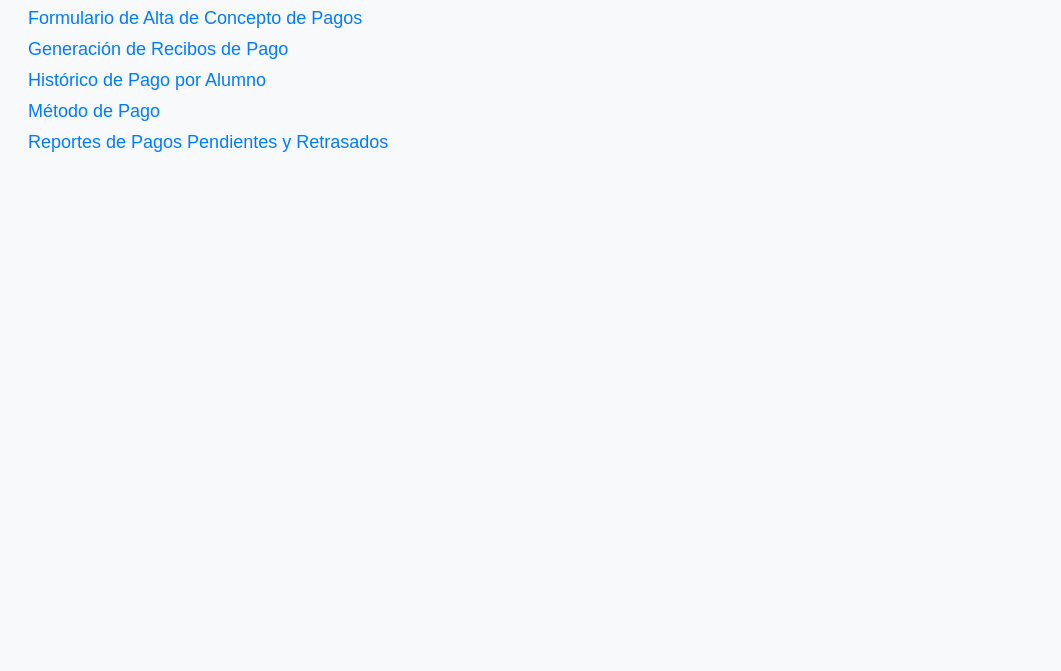
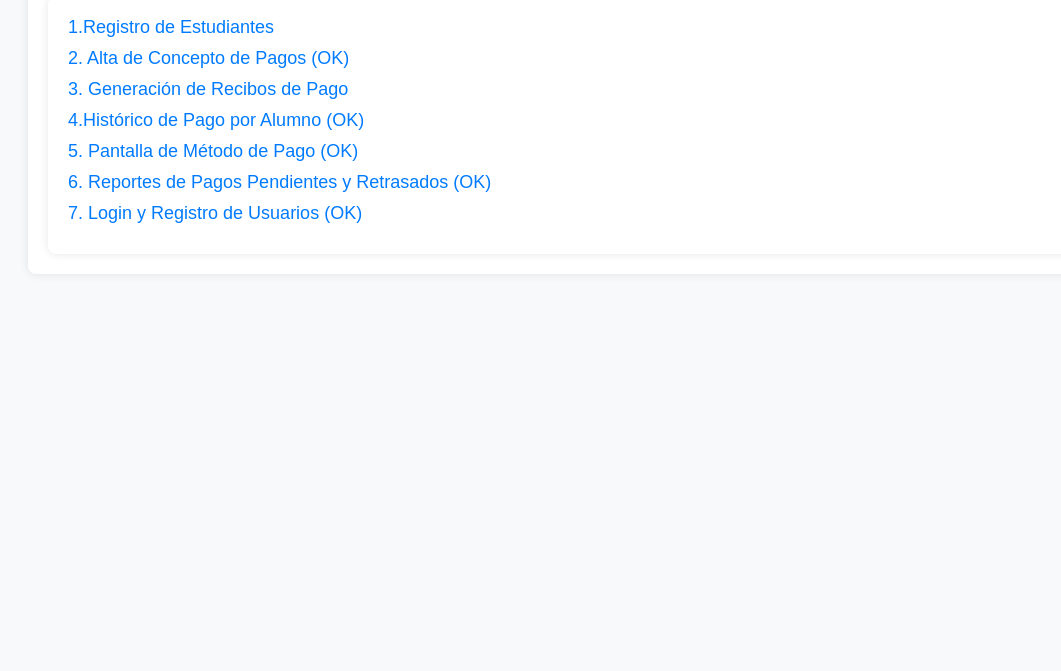
Before and after one commit to EdgardJonh/Proyecto_Modulo2_Practica, a plain HTML site: page index.html in a window 1280 px wide. Shown: the part 129-800 px from the top of the page, without its empty margins (0-1061 px from the left). Drawn offline with Linux system fonts and the light colour scheme.

Commit message:
se actualiza index

```diff
--- a/assets/css/index.css
+++ b/assets/css/index.css
@@ -32,3 +32,10 @@ a:hover {
     color: #0056b3;
     /* Color más oscuro al pasar el mouse */
 }
+
+.container {
+    background-color: #fff;
+    padding: 20px;
+    border-radius: 8px;
+    box-shadow: 0 0 10px rgba(0, 0, 0, 0.1);
+}
--- a/index.html
+++ b/index.html
@@ -7,20 +7,20 @@
     <title>Menú Básico</title>
     <!-- Enlace a tu archivo CSS (opcional) -->
     <link rel="stylesheet" href="assets/css/index.css">
+
 </head>
-
 <body>
+    <div class="container">
     <h1>Sistema de Administración y Cobro de Colegiatura</h1>
-
-    <ul>
-        <li><a href="tematica1.html">Registro de Estudiantes</a></li>
-        <li><a href="Pietro.html">Formulario de Alta de Concepto de Pagos</a></li>
-        <li><a href="tematica3.html">Generación de Recibos de Pago</a></li>
-        <li><a href="tematica4.html">Histórico de Pago por Alumno</a></li>
-        <li><a href="metodo-de-pago.html">Método de Pago</a></li>
-        <li><a href="tematica6.html">Reportes de Pagos Pendientes y Retrasados</a></li>
+    <ul class="container">
+        <li><a href="tematica1.html">1.Registro de Estudiantes</a></li>
+        <li><a href="Pietro.html">2. Alta de Concepto de Pagos (OK)</a></li>
+        <li><a href="tematica3.html">3. Generación de Recibos de Pago</a></li>
+        <li><a href="payment-history.html">4.Histórico de Pago por Alumno (OK)</a></li>
+        <li><a href="metodo-de-pago.html">5. Pantalla de Método de Pago (OK)</a></li>
+        <li><a href="pending-payments.html">6. Reportes de Pagos Pendientes y Retrasados (OK) </a></li>
+        <li><a href="login&registro_usuarios.html">7. Login y Registro de Usuarios (OK)</a></li>
     </ul>
-
+    </div>
 </body>
-
 </html>
```
Also changed, not shown: login&registro_usuarios.html (renamed from login&register.html, +2 -2 lines), assets/css/login&registro_usuarios.css (renamed from assets/css/login&register.css), assets/js/login&registro_usuarios.js (renamed from assets/js/login&register.js).
